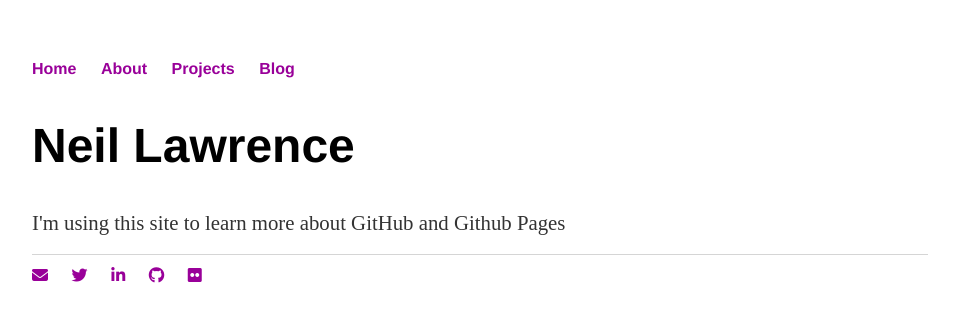
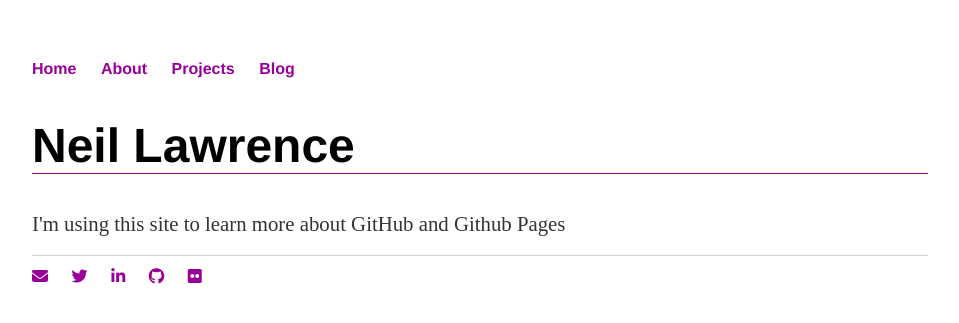
Before and after one commit to electronicdreamplant/electronicdreamplant.github.io, a Jekyll site: the page built from index.html, in a window 1280 px wide. Shown: the top 323 px of the page, without its empty margins (160-1119 px from the left). Built offline with Jekyll 4.4.1, drawn with Linux system fonts in a browser that asks for light colours; nearby versions of some CDN libraries.

Commit message:
Update main.css
Adding a border to the heading

```diff
--- a/css/main.css
+++ b/css/main.css
@@ -20,6 +20,9 @@ nav h1  {
     font-size: 3em;
     color: #000;
     font-family:'Helvetica', 'Arial', 'Sans-Serif';
+    border-bottom: solid;
+    border-bottom-color: purple;
+    border-width: 1px;
 }
 a {
     text-decoration: none;
```
